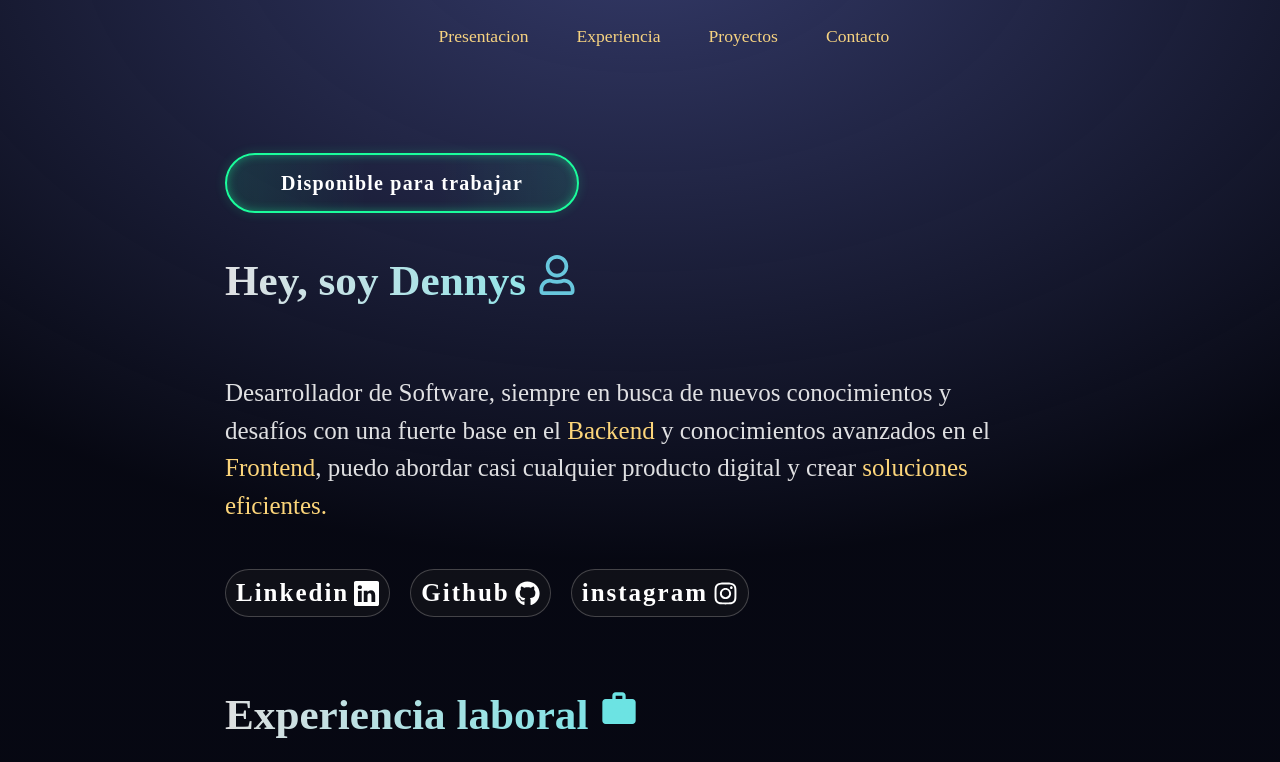
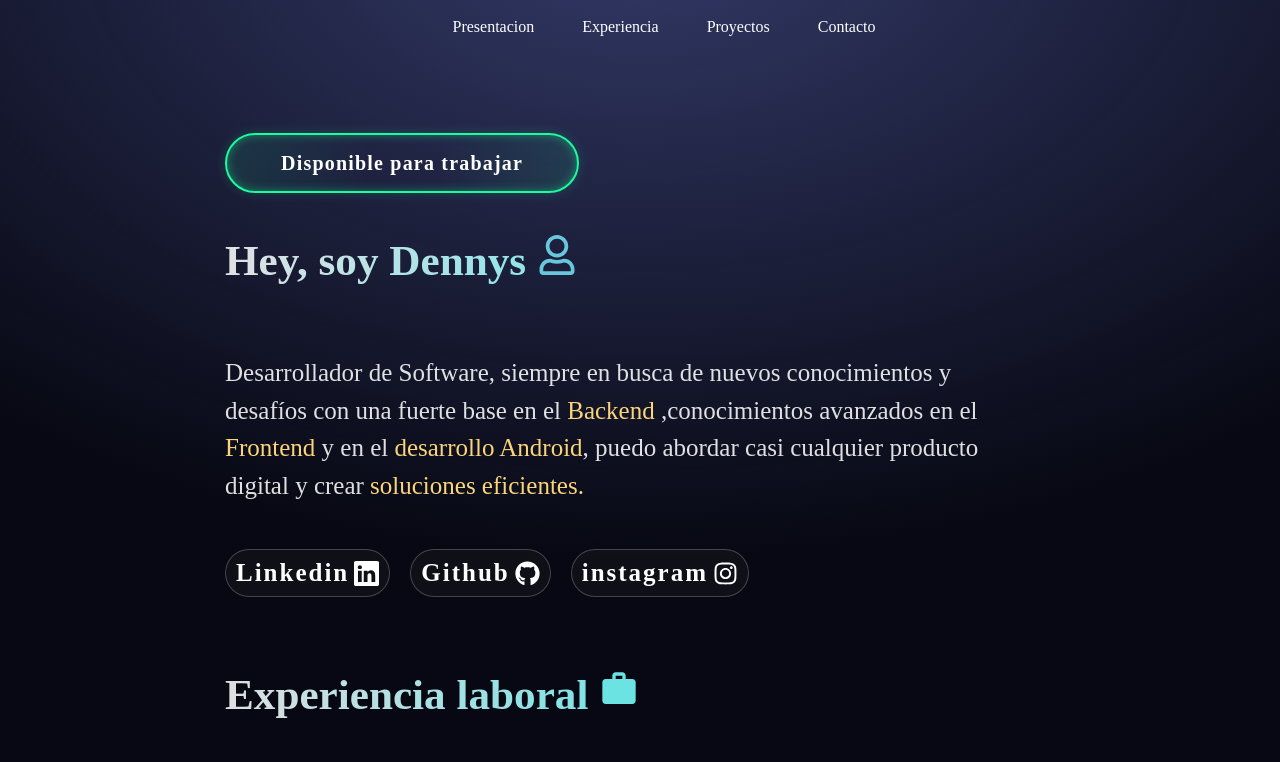
Before and after one commit to Mystedev/Portfolio-, a React (Vite) app: page / in a window 1280 px wide. Shown: the top 762 px of the page. Built offline with nearby package versions, Linux system fonts and the light colour scheme; the HTML template or start-up script is replaced by a standard one.

Commit message:
Speed insights

```diff
--- a/package.json
+++ b/package.json
@@ -10,6 +10,7 @@
     "preview": "vite preview"
   },
   "dependencies": {
+    "@vercel/speed-insights": "^1.1.0",
     "react": "^18.2.0",
     "react-dom": "^18.2.0",
     "react-icons": "^5.2.1",
--- a/src/App.jsx
+++ b/src/App.jsx
@@ -1,5 +1,6 @@
 /* eslint-disable react/prop-types */
 /* eslint-disable no-unused-vars */
+import { SpeedInsights } from "@vercel/speed-insights/react"
 import './App.css'
 // Componentes del proyecto importados desde la estructura de este ->
 import Presentacion from './Components/Presentacion'
@@ -40,6 +41,7 @@ function App(){
          : ('')}
         <div className='projects-section'>
           <h1>Proyectos <MdStars id='star-project'/></h1>
+          <SpeedInsights />
           <Proyectos
             name="Weather App"
             url="https://github.com/user-attachments/assets/52ce2421-198c-49fe-b03e-f26371608daa"
--- a/src/Components/Presentacion.jsx
+++ b/src/Components/Presentacion.jsx
@@ -18,7 +18,7 @@ const Presentacion = () => {
             <a className='btn-presentacion' href='https://www.linkedin.com/in/dennys-moya-93386927a/'>Disponible para trabajar</a>
         </div>
         <h1 className='title-presentacion'>Hey, soy Dennys <FaRegUser id="user-icon" /></h1>
-        <p>Desarrollador de Software, siempre en busca de nuevos conocimientos y desafíos con una fuerte base en el <span>Backend</span> y conocimientos avanzados en el <span>Frontend</span>, puedo abordar casi cualquier producto digital y crear <span>soluciones eficientes.</span> </p>
+        <p>Desarrollador de Software, siempre en busca de nuevos conocimientos y desafíos con una fuerte base en el <span>Backend</span> ,conocimientos avanzados en el <span>Frontend</span> y en el <span>desarrollo Android</span>, puedo abordar casi cualquier producto digital y crear <span>soluciones eficientes.</span> </p>
         <div className="social-network-direct">
             <a className='socials' href="https://www.linkedin.com/in/dennys-moya-93386927a/">{Social_Network.linkedin}<BsLinkedin /></a>
             <a className='socials' href="https://github.com/Mystedev">{Social_Network.github}<FaGithub /></a>
--- a/src/Components/Styles/Header.css
+++ b/src/Components/Styles/Header.css
@@ -7,13 +7,13 @@
     z-index: 99;
     transition: all .2s ease-in;
     border-radius: 35px;
-    height:55px;
-    padding: 5px 10px;
+    height:35px;
+    padding: 5px 5px;
   }
   .index-section{
-    color: rgb(247, 211, 128);
+    color: rgb(255, 254, 254);
     text-decoration: none;
-    font-size: 1.1rem;
+    font-size: 1rem;
     padding: 0.5rem 1rem;
     transition: all 0.2s ease-in-out;
     margin: 0.5rem;
```
Also changed, not shown: 1 other file (tests, documents, lock files or other folders).
